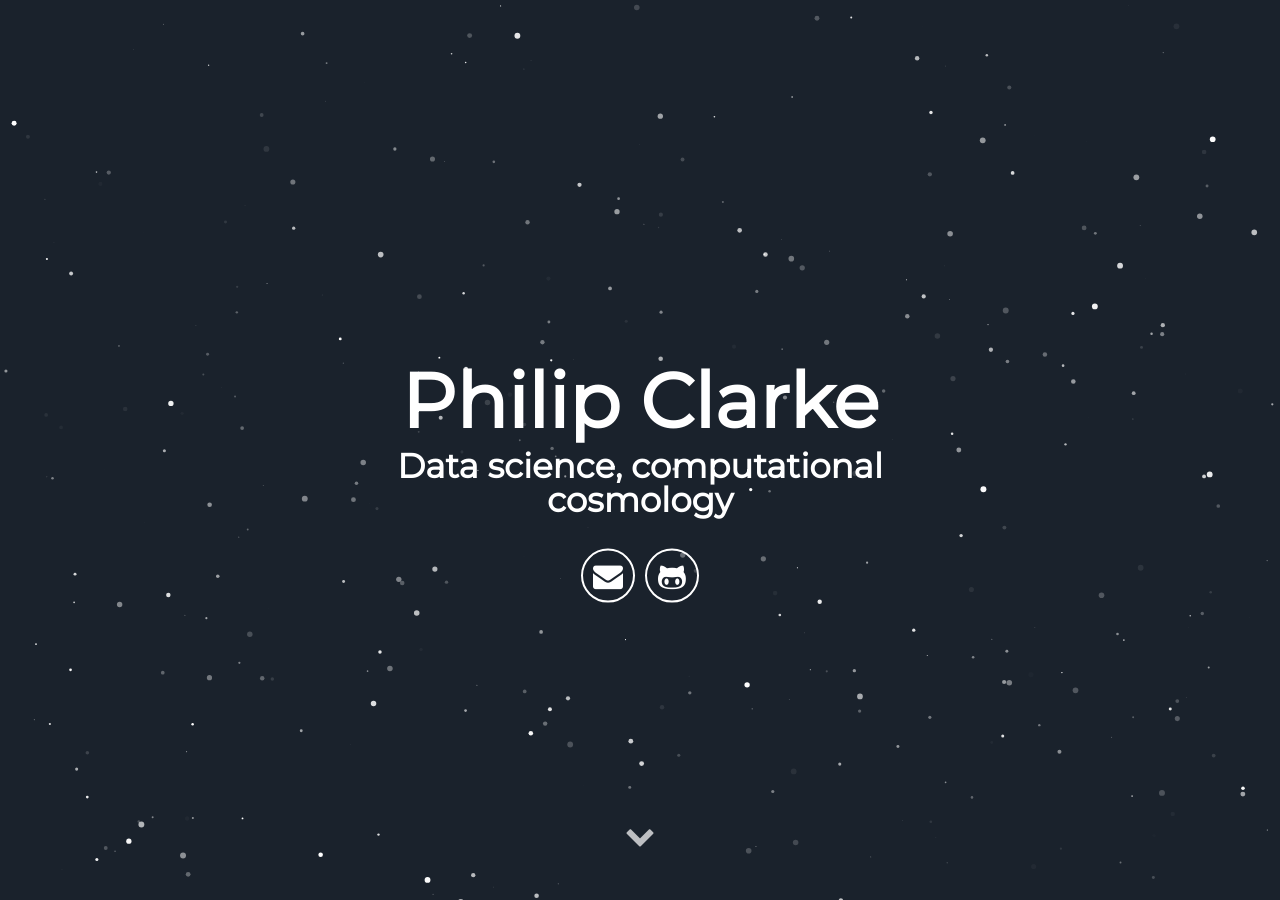
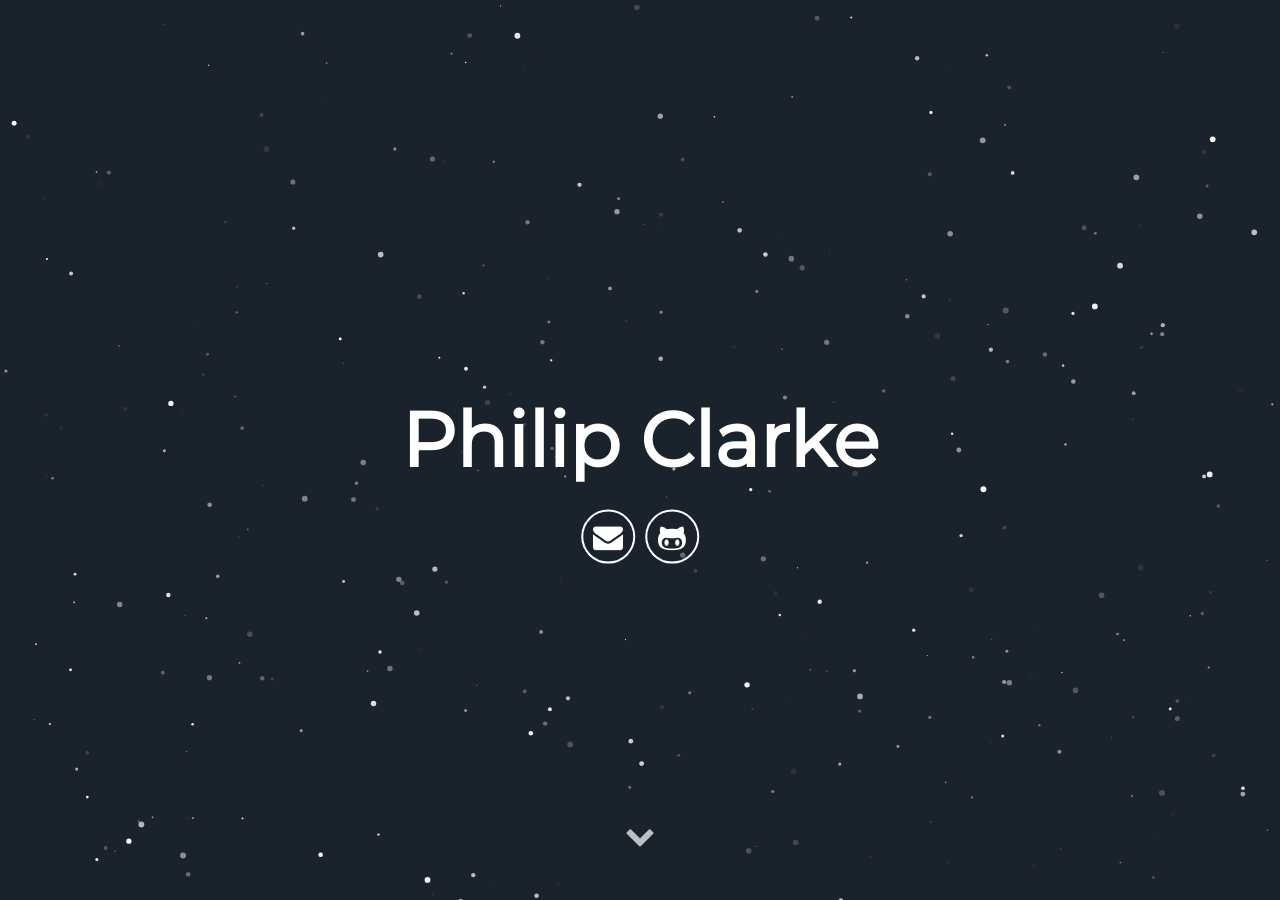
Before and after one commit to pc559/pc559.github.io, a Jekyll site: the page built from index.html, in a window 1280 px wide and 900 px high. Built offline with Jekyll 4.4.1, drawn with Linux system fonts in a browser that asks for light colours; some web fonts are replaced; some of the changed lines change nothing that is shown.

Commit message:
changed description

```diff
--- a/_config.yml
+++ b/_config.yml
@@ -1,13 +1,13 @@
 # Site settings
 title: Philip Clarke
-description: Data science, computational cosmology
+# description: Data science, computational cosmology
 # baseurl: "" # the subpath of your site, e.g. /blog
 # url: "localhost:3000" # the base hostname & protocol for your site e.g. http://willianjusten.com.br
 
 # User settings
 username: Philip Clarke
 user_description: I'm currently finishing a PhD in computational cosmology, at the University of Cambridge. I enjoy physics, coding and communication, sometimes all at the same time. Here is part of my <a href="documents/website_cv.pdf"><b>CV</b></a> (full CV upon request).
-user_title: Data science, computational cosmology
+# user_title: Data science, computational cosmology
 email: clarkeph@tcd.ie
 # twitter_username: lorem_ipsum
 # github_username:  lorem_ipsum
```
